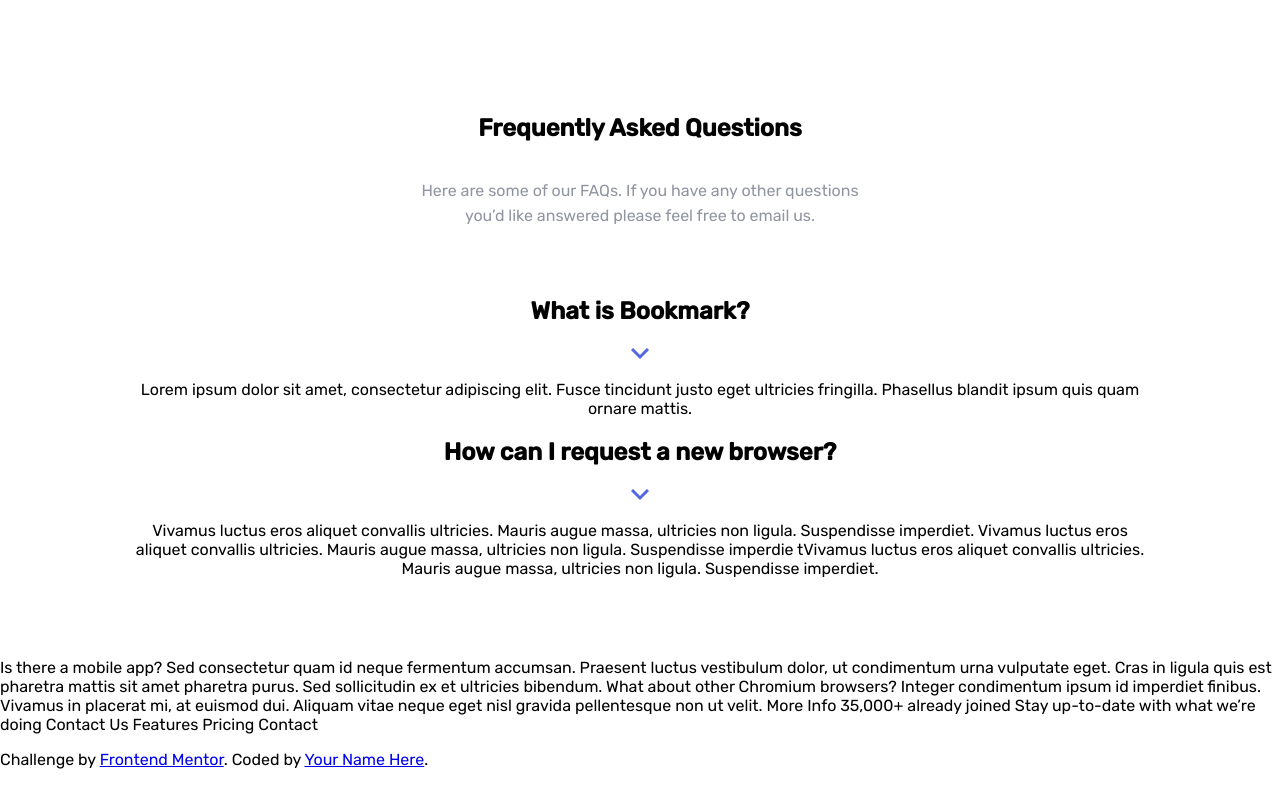
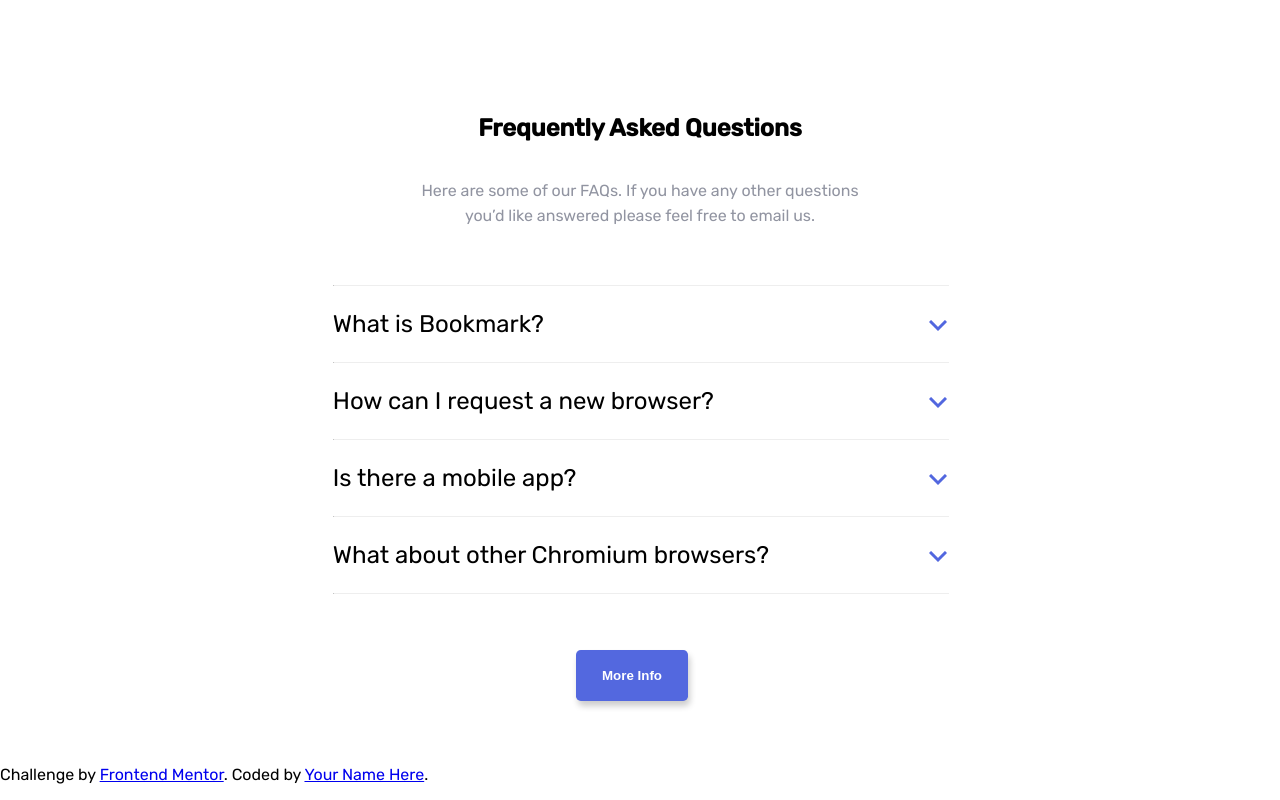
Before and after one commit to dianagatcan/bookmark-landing-page, a plain HTML site: page index.html in a window 1280 px wide. Shown: the part 2128-2928 px from the top of the page. Drawn offline with Linux system fonts and the light colour scheme.

Commit message:
create faq section

```diff
--- a/index.html
+++ b/index.html
@@ -165,19 +165,25 @@
         </header>
         <ul>
           <!-- Question 1 -->
-          <li>
-            <h1>What is Bookmark?</h1>
-            <img src="images/icon-arrow.svg" alt="arrow" />
+          <hr />
+          <details>
+            <summary>
+              What is Bookmark?
+              <span><img src="images/icon-arrow.svg" alt="arrow" /></span>
+            </summary>
             <p>
               Lorem ipsum dolor sit amet, consectetur adipiscing elit. Fusce
               tincidunt justo eget ultricies fringilla. Phasellus blandit ipsum
               quis quam ornare mattis.
             </p>
-          </li>
+          </details>
+          <hr />
           <!-- Question 2 -->
-          <li>
-            <h1>How can I request a new browser?</h1>
-            <img src="images/icon-arrow.svg" alt="arrow" />
+          <details>
+            <summary>
+              How can I request a new browser?
+              <span><img src="images/icon-arrow.svg" alt="arrow" /></span>
+            </summary>
             <p>
               Vivamus luctus eros aliquet convallis ultricies. Mauris augue
               massa, ultricies non ligula. Suspendisse imperdiet. Vivamus luctus
@@ -186,27 +192,40 @@
               convallis ultricies. Mauris augue massa, ultricies non ligula.
               Suspendisse imperdiet.
             </p>
-          </li>
+          </details>
+          <hr />
+          <!-- Question 3 -->
+          <details>
+            <summary>
+              Is there a mobile app?
+              <span><img src="images/icon-arrow.svg" alt="arrow" /></span>
+            </summary>
+            <p>
+              Sed consectetur quam id neque fermentum accumsan. Praesent luctus
+              vestibulum dolor, ut condimentum urna vulputate eget. Cras in
+              ligula quis est pharetra mattis sit amet pharetra purus. Sed
+              sollicitudin ex et ultricies bibendum.
+            </p>
+          </details>
+          <hr />
+          <!-- Question 4 -->
+          <details>
+            <summary>
+              What about other Chromium browsers?
+              <span><img src="images/icon-arrow.svg" alt="arrow" /></span>
+            </summary>
+            <p>
+              Integer condimentum ipsum id imperdiet finibus. Vivamus in
+              placerat mi, at euismod dui. Aliquam vitae neque eget nisl gravida
+              pellentesque non ut velit. More Info 35,000+ already joined Stay
+              up-to-date with what we’re doing Contact Us Features Pricing
+              Contact
+            </p>
+          </details>
+          <hr />
         </ul>
+        <button class="more-info">More Info</button>
       </section>
-
-      <!-- Question 3 -->
-      Is there a mobile app?
-
-      <!-- Answer 3 -->
-      Sed consectetur quam id neque fermentum accumsan. Praesent luctus
-      vestibulum dolor, ut condimentum urna vulputate eget. Cras in ligula quis
-      est pharetra mattis sit amet pharetra purus. Sed sollicitudin ex et
-      ultricies bibendum.
-
-      <!-- Question 4 -->
-      What about other Chromium browsers?
-
-      <!-- Answer 4 -->
-      Integer condimentum ipsum id imperdiet finibus. Vivamus in placerat mi, at
-      euismod dui. Aliquam vitae neque eget nisl gravida pellentesque non ut
-      velit. More Info 35,000+ already joined Stay up-to-date with what we’re
-      doing Contact Us Features Pricing Contact
     </main>
     <footer>
       <p class="attribution">
@@ -218,12 +237,3 @@
     </footer>
   </body>
 </html>
-
-<!-- <svg
-class="faq__image"
-xmlns="http://www.w3.org/2000/svg"
-width="18"
-height="12"
->
-<path fill="none" stroke-width="3" d="M1 1l8 8 8-8" />
-</svg> -->
--- a/styles.css
+++ b/styles.css
@@ -308,3 +308,46 @@ article:nth-of-type(3) {
   display: flex;
   flex-direction: column;
 }
+
+details > summary {
+  list-style: none;
+}
+details > summary::-webkit-details-marker {
+  display: none;
+}
+.qa ul {
+  width: 60%;
+  display: flex;
+  flex-direction: column;
+  justify-content: flex-start;
+  align-items: flex-start;
+  padding-bottom: 2rem;
+}
+
+details {
+  width: 100%;
+}
+
+summary {
+  font-size: 1.5rem;
+  display: flex;
+  justify-content: space-between;
+  cursor: pointer;
+  padding: 1rem 0;
+}
+
+summary:hover {
+  color: hsl(0, 94%, 66%);
+}
+
+details p {
+  text-align: left;
+  color: hsl(229, 8%, 60%);
+  line-height: 1.6;
+  padding-top: 1rem;
+}
+
+hr {
+  width: 100%;
+  border-top: hsl(229, 8%, 60%);
+}
```
